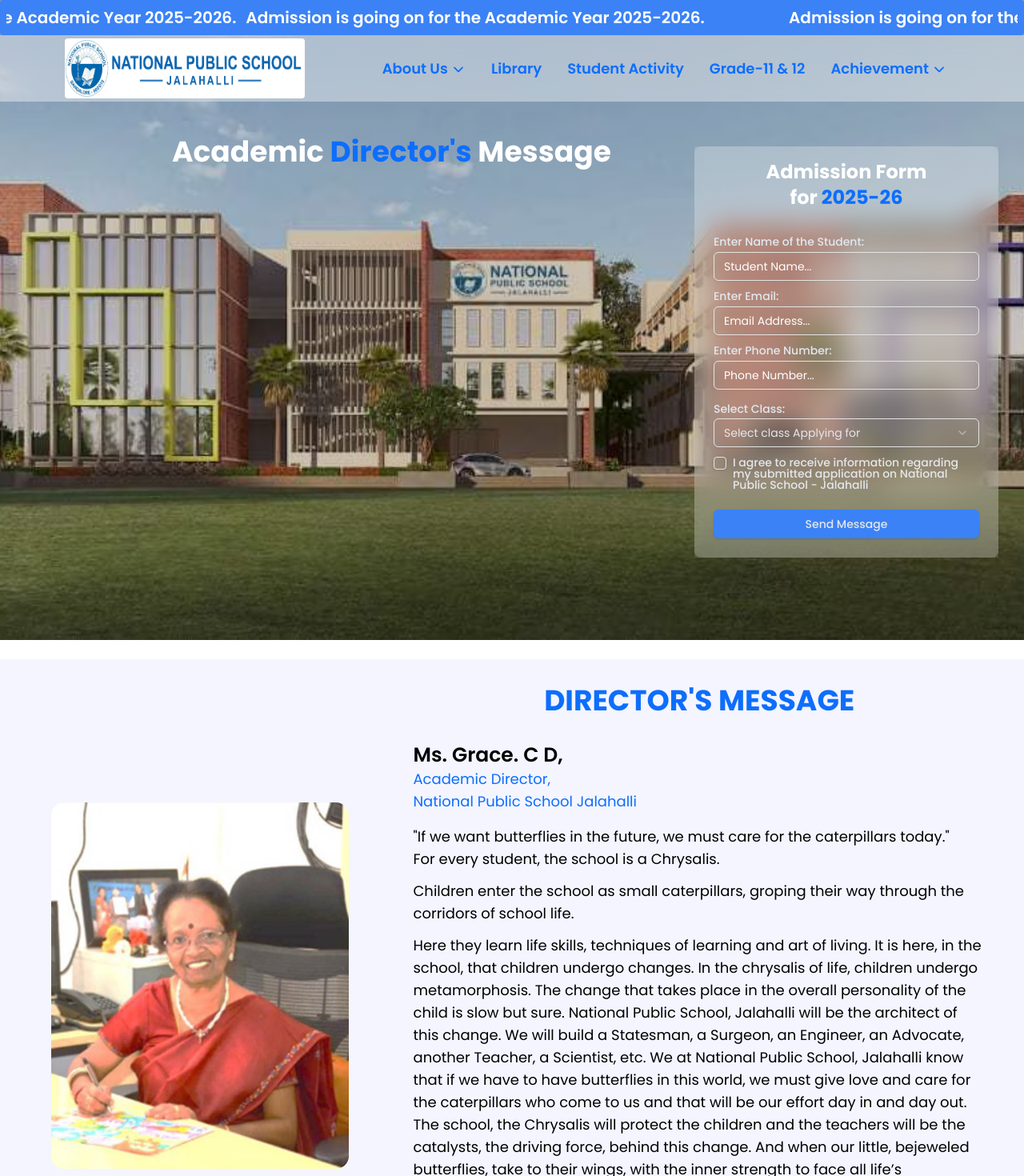
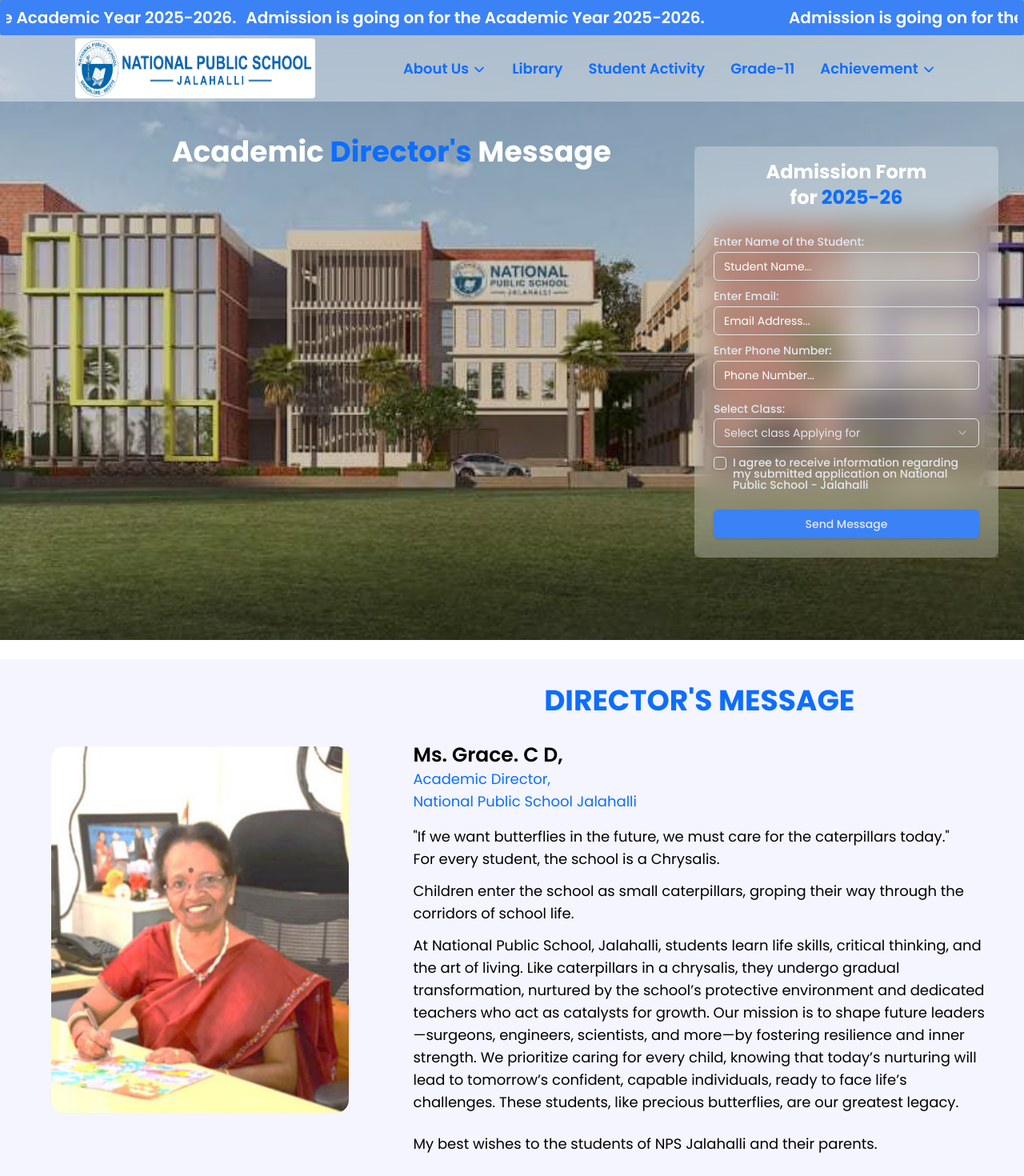
Before and after one commit to Ajoy-paul11/NPS-Jalahalli, a React (Vite) app: page /director-message in a window 1280 px wide. Shown: the top 1470 px of the page at 80% size. Built offline with nearby package versions, Linux system fonts and the light colour scheme; no server answers.

Commit message:
Refactor Grade-11 links across components for consistency; update DirectorMsg content for clarity and conciseness; add PreUniversity component to GradeSecondary.

```diff
--- a/src/components/DirectorMsg.jsx
+++ b/src/components/DirectorMsg.jsx
@@ -69,7 +69,7 @@
                   <Link to={"/student-activity"}>Student Activity</Link>
                 </li>
                 <li className=" cursor-pointer ">
-                  <Link to={"/grade-11"}>Grade-11 & 12</Link>
+                  <Link to={"/grade-11"}>Grade-11</Link>
                 </li>
                 <li className=" cursor-pointer group">
                   <Link>Achievement{" "}<IoIosArrowDown className=" inline-block"/></Link>
@@ -150,7 +150,7 @@
                 <Link to={"/student-activity"}>Student Activity</Link>
               </li>
               <li className=" cursor-pointer ">
-                <Link to={"/grade-11"}>Grade-11 & 12</Link>
+                <Link to={"/grade-11"}>Grade-11</Link>
               </li>
               <li className=" cursor-pointer group">
                 <Link>Achievement{" "}<IoIosArrowDown className=" inline-block"/></Link>
@@ -234,22 +234,7 @@
               through the corridors of school life.
             </p>
             <p>
-              Here they learn life skills, techniques of learning and art of
-              living. It is here, in the school, that children undergo changes.
-              In the chrysalis of life, children undergo metamorphosis. The
-              change that takes place in the overall personality of the child is
-              slow but sure. National Public School, Jalahalli will be the
-              architect of this change. We will build a Statesman, a Surgeon, an
-              Engineer, an Advocate, another Teacher, a Scientist, etc. We at
-              National Public School, Jalahalli know that if we have to have
-              butterflies in this world, we must give love and care for the
-              caterpillars who come to us and that will be our effort day in and
-              day out. The school, the Chrysalis will protect the children and
-              the teachers will be the catalysts, the driving force, behind this
-              change. And when our little, bejeweled butterflies, take to their
-              wings, with the inner strength to face all life’s challenges, we
-              know that these jewels are priceless for National Public School,
-              Jalahalli.
+              At National Public School, Jalahalli, students learn life skills, critical thinking, and the art of living. Like caterpillars in a chrysalis, they undergo gradual transformation, nurtured by the school’s protective environment and dedicated teachers who act as catalysts for growth. Our mission is to shape future leaders—surgeons, engineers, scientists, and more—by fostering resilience and inner strength. We prioritize caring for every child, knowing that today’s nurturing will lead to tomorrow’s confident, capable individuals, ready to face life’s challenges. These students, like precious butterflies, are our greatest legacy.
             </p>
             <p className=" my-6">
               My best wishes to the students of NPS Jalahalli and their parents.
--- a/src/components/Grade11/GradeSecondary.jsx
+++ b/src/components/Grade11/GradeSecondary.jsx
@@ -4,14 +4,14 @@
 import Footer from '../Footer';
 import School from '../School';
 import Facilities from '../Facilities';
+import PreUniversity from './PreUniversity';
 
 function GradeSecondary() {
   return (
     <div className=" bg-[#f4f5ff] min-h-screen overflow-hidden font-poppins">
         <HeroGradeSection />
-        <School />
-        <hr className=" border-blue-100"/>
-        <About />
+        <PreUniversity />
+        {/* <About /> */}
         <hr className=" border-blue-100"/>
         <Facilities />
         <Footer />
--- /dev/null
+++ b/src/components/Grade11/PreUniversity.jsx
@@ -0,0 +1,22 @@
+import React from 'react'
+
+function PreUniversity() {
+  return (
+    <div className=" container mx-auto p-8 my-6 flex bg-primary">
+      {/* order-2 lg:order-1 */}
+      <div className=" px-4 ">
+        <h1 className=" text-3xl lg:text-4xl text-blue mb-6 font-bold text-center">
+          National Public School Jalahalli -Best CBSE School for Grade-11
+        </h1>
+        <p className=" text-lg text-black my-2 indent-8">
+          <strong>At NPS Jalahalli</strong> , we are committed to nurturing well-rounded individuals prepared to excel in the competitive world of science and commerce. Our comprehensive <strong>Grade 11 programs</strong> provide a strong academic foundation while fostering critical thinking, problem-solving skills, and a passion for learning.
+        </p>
+        <p className=" text-lg text-black my-4 indent-8">
+        We are particularly proud of our dedicated <strong>JEE and NEET coaching program</strong> , designed to empower aspiring engineers and medical professionals to achieve their dreams. With experienced faculty, state-of-the-art facilities, and a proven track record, we strive to provide an enriching educational experience that prepares students for success in their chosen fields.
+        </p>
+      </div>
+    </div>
+  )
+}
+
+export default PreUniversity
--- a/src/components/HeroSection.jsx
+++ b/src/components/HeroSection.jsx
@@ -67,7 +67,7 @@
                   <Link to={"/student-activity"}>Student Activity</Link>
                 </li>
                 <li className=" cursor-pointer ">
-                  <Link to={"/grade-11"}>Grade-11 & 12</Link>
+                  <Link to={"/grade-11"}>Grade-11</Link>
                 </li>
                 <li className=" cursor-pointer group">
                   <Link>Achievement{" "}<IoIosArrowDown className=" inline-block"/></Link>
@@ -149,7 +149,7 @@
                 <Link to={"/student-activity"}>Student Activity</Link>
               </li>
               <li className=" cursor-pointer ">
-                <Link to={"/grade-11"}>Grade-11 & 12</Link>
+                <Link to={"/grade-11"}>Grade-11</Link>
               </li>
               <li className=" cursor-pointer group">
                 <Link>Achievement{" "}<IoIosArrowDown className=" inline-block"/></Link>
--- a/src/components/PrincipalMsg.jsx
+++ b/src/components/PrincipalMsg.jsx
@@ -69,7 +69,7 @@
                   <Link to={"/student-activity"}>Student Activity</Link>
                 </li>
                 <li className=" cursor-pointer ">
-                  <Link to={"/grade-11"}>Grade-11 & 12</Link>
+                  <Link to={"/grade-11"}>Grade-11</Link>
                 </li>
                 <li className=" cursor-pointer group">
                   <Link>Achievement{" "}<IoIosArrowDown className=" inline-block"/></Link>
@@ -151,7 +151,7 @@
                 <Link to={"/student-activity"}>Student Activity</Link>
               </li>
               <li className=" cursor-pointer ">
-                <Link to={"/grade-11"}>Grade-11 & 12</Link>
+                <Link to={"/grade-11"}>Grade-11</Link>
               </li>
               <li className=" cursor-pointer group">
                 <Link>Achievement{" "}<IoIosArrowDown className=" inline-block"/></Link>
--- a/src/components/StudentAchievement.jsx
+++ b/src/components/StudentAchievement.jsx
@@ -82,7 +82,7 @@
                       <Link to={"/student-activity"}>Student Activity</Link>
                     </li>
                     <li className=" cursor-pointer ">
-                      <Link to={"/grade-11"}>Grade-11 & 12</Link>
+                      <Link to={"/grade-11"}>Grade-11</Link>
                     </li>
                     <li className=" cursor-pointer group">
                       <Link>Achievement {" "}<IoIosArrowDown className=" inline-block"/></Link>
@@ -196,7 +196,7 @@
                   <Link to={"/student-activity"}>Student Activity</Link>
                 </li>
                 <li className=" cursor-pointer ">
-                  <Link to={"/grade-11"}>Grade-11 & 12</Link>
+                  <Link to={"/grade-11"}>Grade-11</Link>
                 </li>
                 <li className=" cursor-pointer group">
                   <Link>Achievement{" "}<IoIosArrowDown className=" inline-block"/></Link>
--- a/src/components/StudentActivity.jsx
+++ b/src/components/StudentActivity.jsx
@@ -82,7 +82,7 @@
                     <Link to={"/student-activity"}>Student Activity</Link>
                   </li>
                   <li className=" cursor-pointer ">
-                    <Link to={"/grade-11"}>Grade-11 & 12</Link>
+                    <Link to={"/grade-11"}>Grade-11</Link>
                   </li>
                   <li className=" cursor-pointer group">
                     <Link>Achievement{" "}<IoIosArrowDown className=" inline-block"/></Link>
@@ -205,7 +205,7 @@
                 <Link to={"/student-activity"}>Student Activity</Link>
               </li>
               <li className=" cursor-pointer ">
-                <Link to={"/grade-11"}>Grade-11 & 12</Link>
+                <Link to={"/grade-11"}>Grade-11</Link>
               </li>
               <li className=" cursor-pointer group">
                 <Link>Achievement{" "}<IoIosArrowDown className=" inline-block"/></Link>
--- a/src/components/TeacherAchievement.jsx
+++ b/src/components/TeacherAchievement.jsx
@@ -69,7 +69,7 @@
                       <Link to={"/student-activity"}>Student Activity</Link>
                     </li>
                     <li className=" cursor-pointer ">
-                      <Link to={"/grade-11"}>Grade-11 & 12</Link>
+                      <Link to={"/grade-11"}>Grade-11</Link>
                     </li>
                     <li className=" cursor-pointer group">
                       <Link>Achievement {" "}<IoIosArrowDown className=" inline-block"/></Link>
@@ -156,7 +156,7 @@
                   <Link to={"/student-activity"}>Student Activity</Link>
                 </li>
                 <li className=" cursor-pointer ">
-                  <Link to={"/grade-11"}>Grade-11 & 12</Link>
+                  <Link to={"/grade-11"}>Grade-11</Link>
                 </li>
                 <li className=" cursor-pointer group">
                   <Link>Achievement{" "}<IoIosArrowDown className=" inline-block"/></Link>
```
